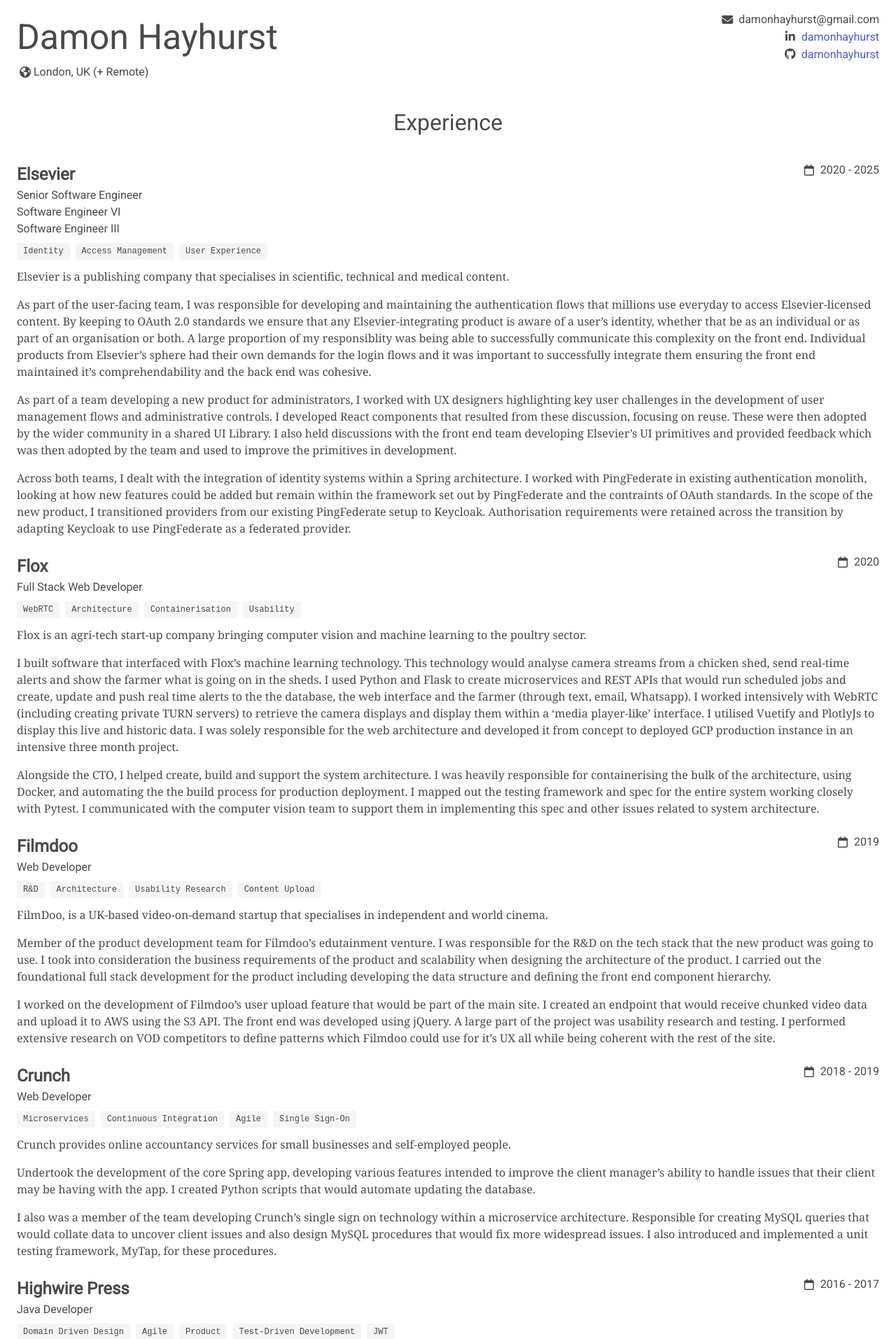
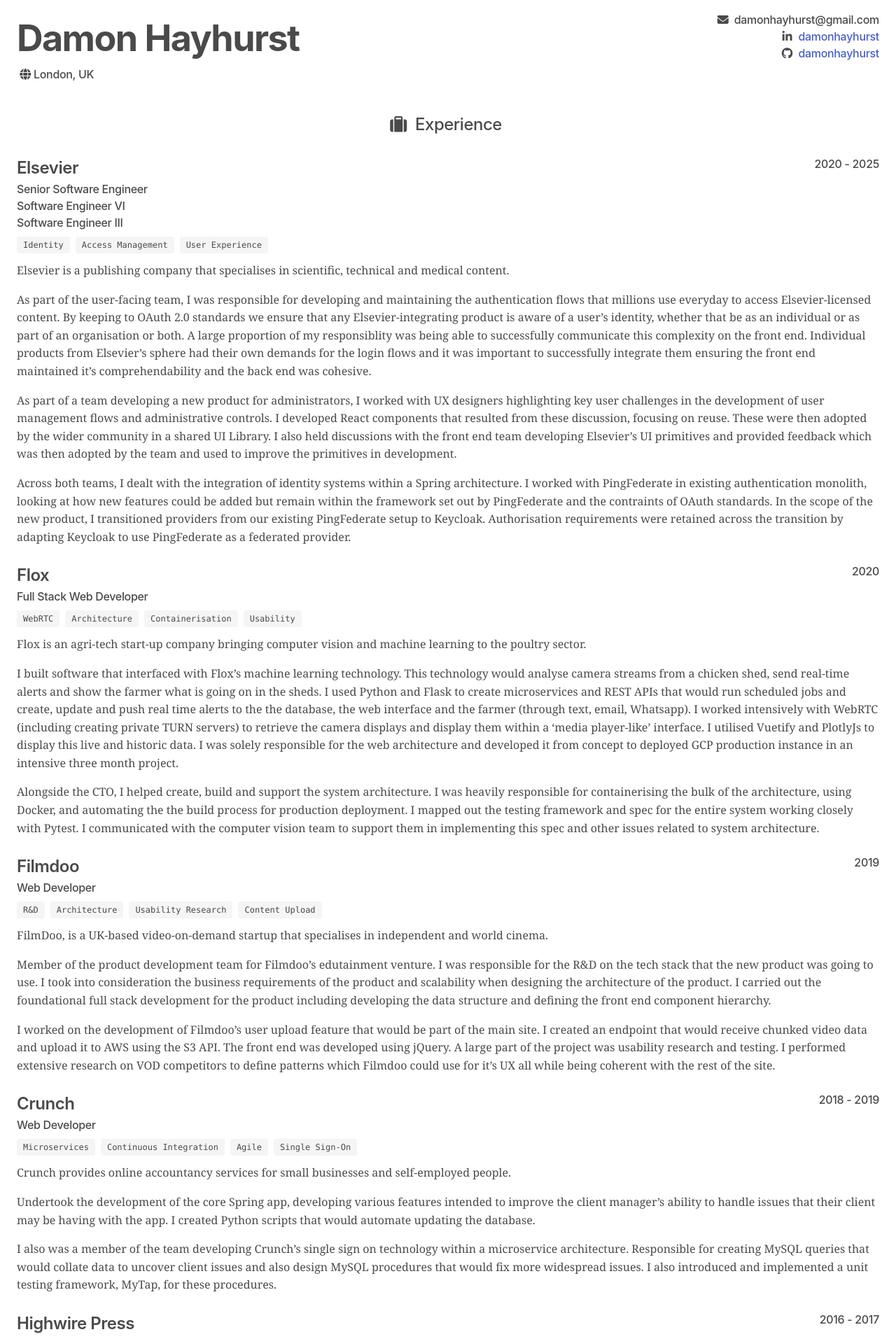
Before and after one commit to damonhayhurst/cv, a Jekyll site: the page built from README.md, in a window 1280 px wide. Shown: the top 1913 px of the page at 70% size. Built offline with Jekyll 4.4.1, drawn with Linux system fonts in a browser that asks for light colours; nearby versions of some CDN libraries; some of the changed text lies outside the part shown.

Commit message:
update 5 files

```diff
--- a/_data/profile.yml
+++ b/_data/profile.yml
@@ -1,4 +1,4 @@
-location: London, UK (+ Remote)
+location: London, UK
 email: damonhayhurst@gmail.com
 # telephone:
 linkedin: damonhayhurst
--- a/_includes/section_title.html
+++ b/_includes/section_title.html
@@ -1,8 +1,10 @@
-<div class="section-title is-size-3 pt-5 has-text-centered is-family-primary">
+<div class="section-title is-size-4 pt-5 has-text-centered is-family-primary" role="heading" aria-level="{{ include.level | default: 2 }}">
     <span class="icon-text">
-        <!-- <span class="icon">
-                <i class="{{'pr-3 ' | append: include.icon_classes}}"></i>
-            </span> -->
-        <span>{{include.name}}</span>
+        {% if include.icon_classes %}
+        <span class="icon" aria-hidden="true">
+            <i class="{{ 'pr-3 ' | append: include.icon_classes }}"></i>
+        </span>
+        {% endif %}
+        <span class="section-title-text">{{include.name}}</span>
     </span>
 </div>
--- a/_includes/timeline.html
+++ b/_includes/timeline.html
@@ -3,6 +3,6 @@
 
 <span class="icon-text is-family-primary">
     <span class="icon">
-        <i class="fa-regular fa-calendar"></i>
-    </span><span class="datespan">{{yearFrom}}{% if yearFrom != yearTo %} - {{yearTo}}{% endif %}</span>
+        <!-- <i class="fa-solid fa-calendar"></i> -->
+    </span><span class="datespan"><span class="from">{{yearFrom}}</span>{% if yearFrom != yearTo %} - <span class="to">{{yearTo}}</span>{% endif %}</span>
 </span>
--- a/_layouts/cv.html
+++ b/_layouts/cv.html
@@ -20,7 +20,7 @@
       <div class="column is-three-fifths">
         <span class="name is-family-primary">{{page.title}}</span>
         <div class="location icon-text is-family-primary"><span class="icon"><i
-              class="fa fa-globe"></i></span>{{site.data.profile.location}}</div>
+              class="fa-solid fa-globe"></i></span>{{site.data.profile.location}}</div>
       </div>
       <div class="contacts column is-family-primary is-two-fifths">
         <div class="contact is-pulled-right icon-text"><span class="icon"><i class="fa fa-envelope"></i></span><span
@@ -32,7 +32,7 @@
         <div class="is-clearfix"></div>
         {% endif %}
         <div class="contact is-pulled-right py-1icon-text"><span class="icon"><i
-              class="fa fa-linkedin pr-2"></i></span><span id="linkedin"><a
+              class="fa-brands fa-linkedin-in pr-2"></i></span><span id="linkedin"><a
               href="{{'https://linkedin.com/in/' | append: site.data.profile.linkedin}}">{{site.data.profile.linkedin}}</a></span>
         </div><br>
         <div class="is-clearfix"></div>
--- a/assets/css/styles.css
+++ b/assets/css/styles.css
@@ -1,16 +1,29 @@
 .is-family-primary {
-    font-family: Roboto !important;
+    font-family: 'Inter', -apple-system, BlinkMacSystemFont, 'Segoe UI', Roboto, Oxygen, Ubuntu, Cantarell, 'Open Sans', 'Helvetica Neue', sans-serif !important;
+    font-weight: 500;
+    letter-spacing: -0.02em;
 }
 
 .is-family-secondary {
-    font-family: Georgia, 'Times New Roman', Times, serif !important;
+    font-family: 'Merriweather', Georgia, 'Times New Roman', Times, serif !important;
+    font-weight: 300;
+    line-height: 1.6;
 }
 
 .is-family-monospace {
-    /* font-family: 'Courier New', Courier, monospace !important; */
+    font-family: 'Fira Code', 'Cascadia Code', 'Source Code Pro', Menlo, Consolas, 'Courier New', monospace !important;
 }
 
 .name {
-    font-family: Roboto !important;
-    font-size: 50px;
+    font-family: 'Inter', -apple-system, BlinkMacSystemFont, 'Segoe UI', Roboto, sans-serif !important;
+    font-size: 52px;
+    font-weight: 700;
+    letter-spacing: -0.03em;
 }
+
+.datespan {
+    font-family: 'Inter', -apple-system, BlinkMacSystemFont, 'Segoe UI', Roboto, Oxygen, Ubuntu, Cantarell, 'Open Sans', 'Helvetica Neue', sans-serif !important;
+    font-weight: 500;
+    letter-spacing: -0.02em;
+
+}
```
